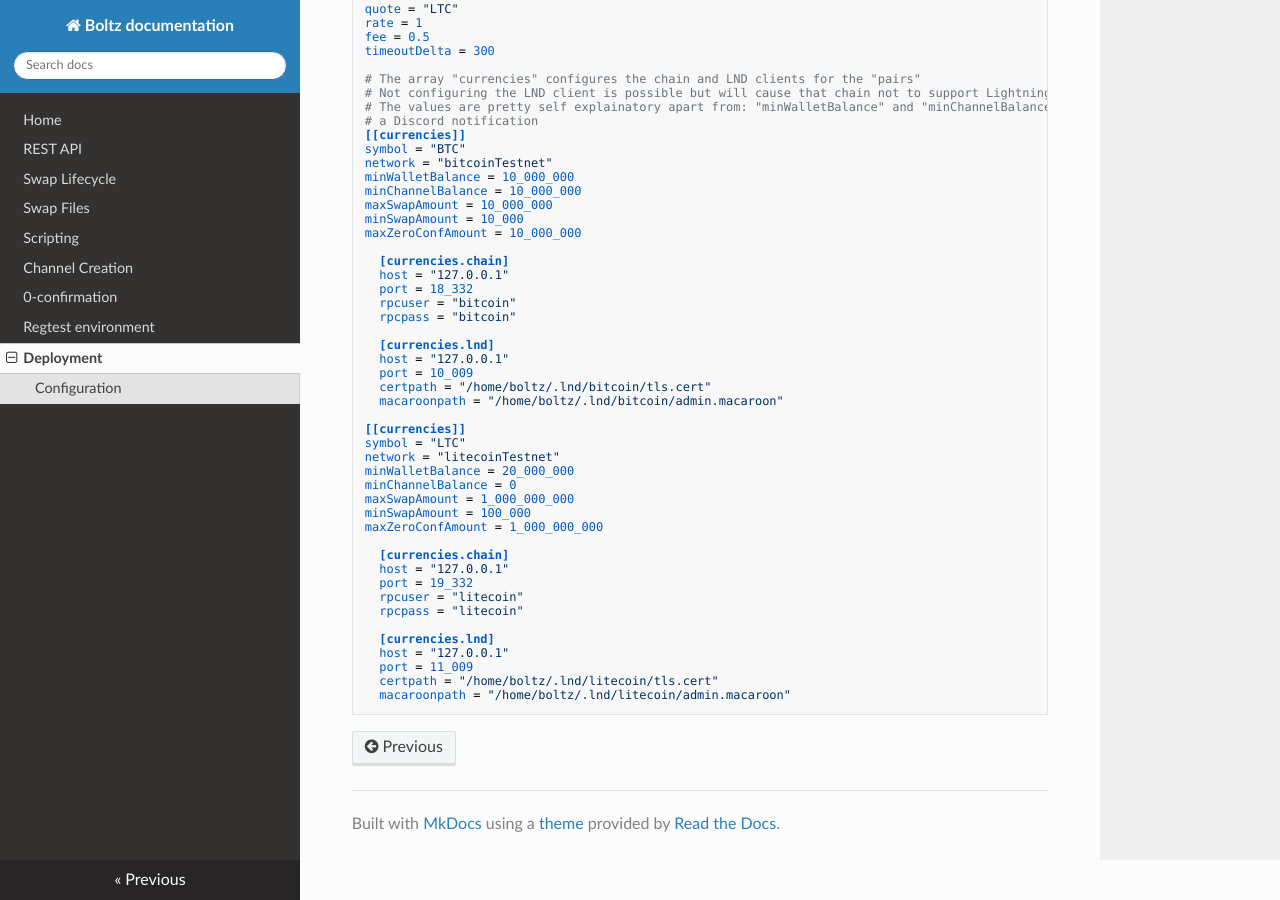
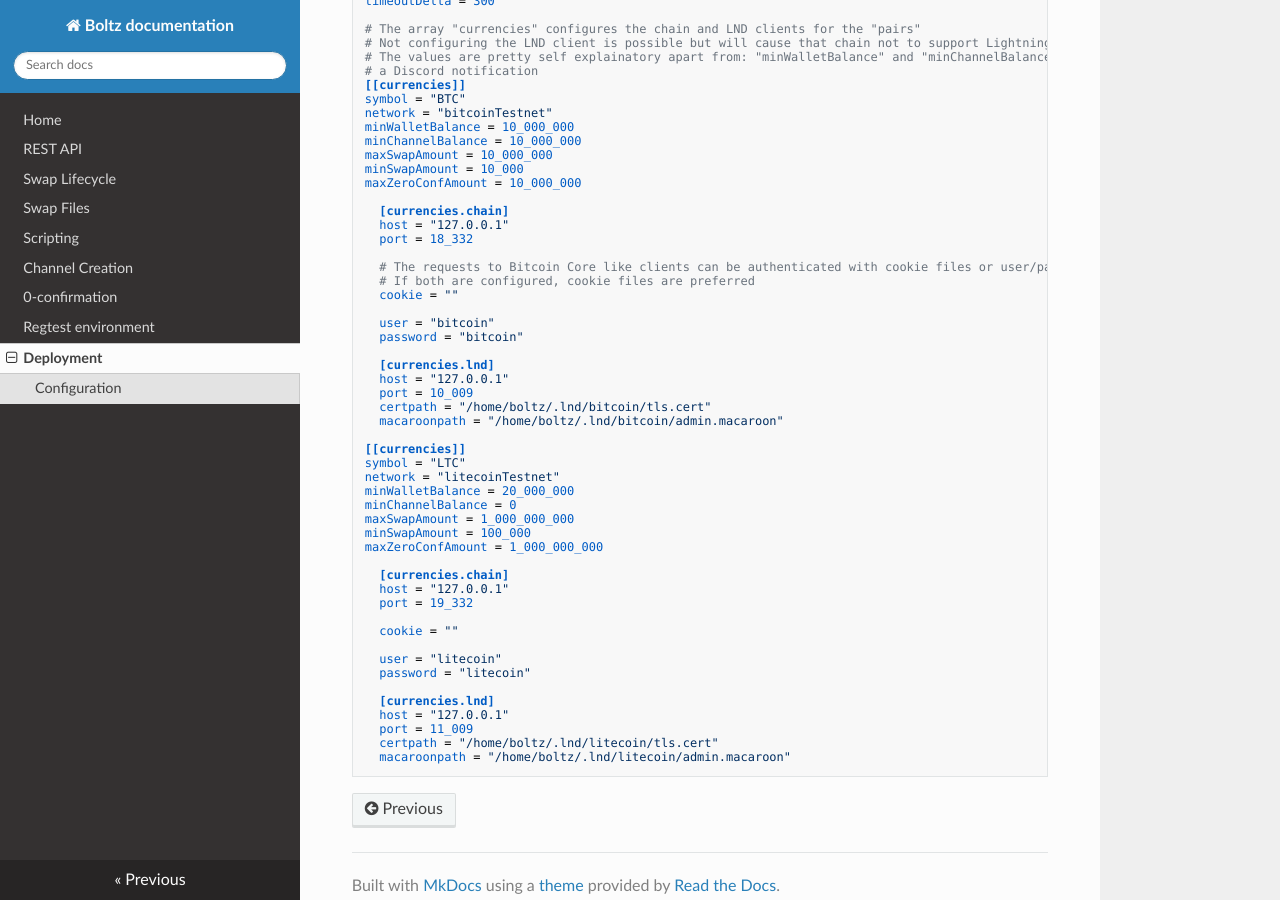
Before and after one commit to BoltzExchange/boltz-backend, an MkDocs documentation site: the page built from docs/deployment.md, in a window 1280 px wide and 900 px high, scrolled down 2010 px. Built offline with MkDocs 1.6.1, drawn with Linux system fonts in a browser that asks for light colours; nearby versions of some CDN libraries; some of the changed text lies outside the part shown.

Commit message:
feat: add user/password RPC authentication again

```diff
--- a/docs/deployment.md
+++ b/docs/deployment.md
@@ -12,7 +12,6 @@ Prerequisites:
 The Boltz backend requires a synced Bitcoin Core or Litecoin Core instance to connect to the Bitcoin or Litecoin chain. These nodes need to:
 
 * Have the transaction index enabled `txindex=1`
-* Use a username and password to authenticate requests RPC (`rpcuser=<user>` and `rpcpassword=<password>`; the backend does not support cookie based authentication yet)
 * Enable ZeroMQ streams for raw blocks and raw transactions (`zmqpubrawblock=tcp://<host>:<port>` and `zmqpubrawtx=tcp://<host>:<port>`)
 
 If the Bitcoin or Litecoin chain should also support Lightning, an [LND node](https://github.com/LightningNetwork/lnd) has to be running on the same chain. The LND node does not need to be configured in any special way but has to support `invoicesrpc`. This can be achieved by using an official release binary from the LND repository or by compiling LND with `-tags="invoicesrpc"`.
@@ -130,8 +129,13 @@ maxZeroConfAmount = 10_000_000
   [currencies.chain]
   host = "127.0.0.1"
   port = 18_332
-  rpcuser = "bitcoin"
-  rpcpass = "bitcoin"
+
+  # The requests to Bitcoin Core like clients can be authenticated with cookie files or user/password
+  # If both are configured, cookie files are preferred
+  cookie = ""
+
+  user = "bitcoin"
+  password = "bitcoin"
 
   [currencies.lnd]
   host = "127.0.0.1"
@@ -151,8 +155,11 @@ maxZeroConfAmount = 1_000_000_000
   [currencies.chain]
   host = "127.0.0.1"
   port = 19_332
-  rpcuser = "litecoin"
-  rpcpass = "litecoin"
+
+  cookie = ""
+
+  user = "litecoin"
+  password = "litecoin"
 
   [currencies.lnd]
   host = "127.0.0.1"
```
Also changed, not shown: 4 other files.
